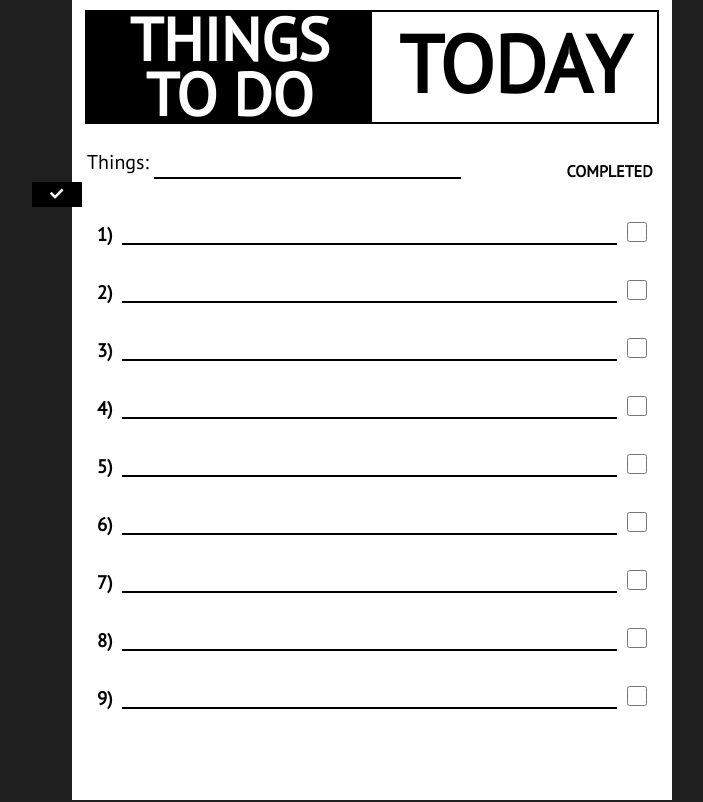
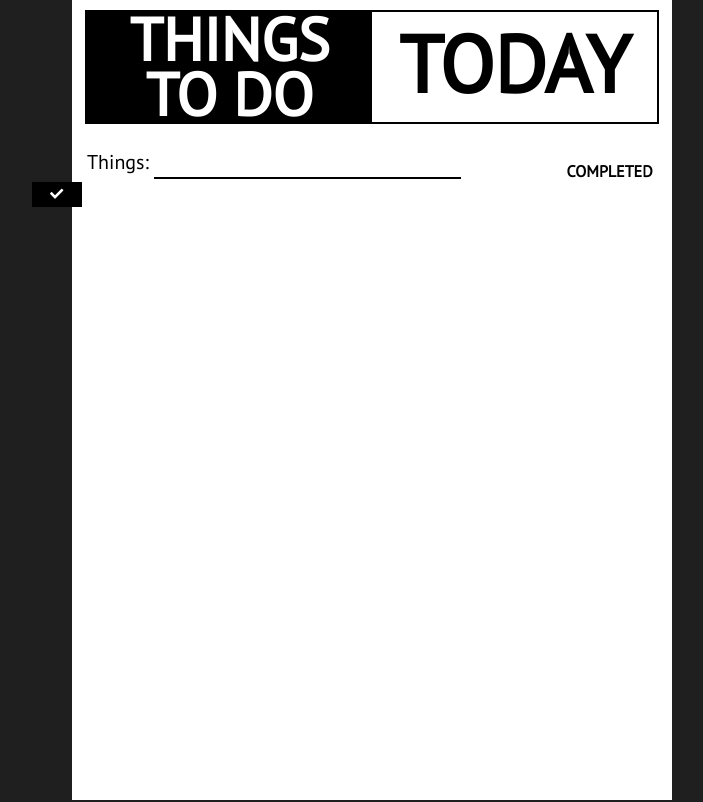
Before and after one commit to eDrieen/TODO, a plain HTML site: page index.html in a window 1280 px wide. Shown: the whole page, without its empty margins (268-971 px from the left). Drawn offline with Linux system fonts and the light colour scheme.

Commit message:
Update index.html

```diff
--- a/index.html
+++ b/index.html
@@ -13,7 +13,7 @@
 
 <body>
 
-    <div class="container">
+   <div class="container">
         <div class="title">
             <div class="element">
                 things to do
@@ -35,51 +35,6 @@
             </div>
         </form>
         <div id="todoList">
-            <div class="todoListElement">
-                <h3 class="todoElementNumber"> 1) </h3>
-                <div class="todoElementText" id="1"></div>
-                <input type="checkbox" class="todoElementCheckbox">
-            </div>
-            <div class="todoListElement">
-                <h3 class="todoElementNumber"> 2) </h3>
-                <div class="todoElementText" id="2"></div>
-                <input type="checkbox" class="todoElementCheckbox">
-            </div>
-            <div class="todoListElement">
-                <h3 class="todoElementNumber"> 3) </h3>
-                <div class="todoElementText" id="3"></div>
-                <input type="checkbox" class="todoElementCheckbox">
-            </div>
-            <div class="todoListElement">
-                <h3 class="todoElementNumber"> 4) </h3>
-                <div class="todoElementText" id="4"></div>
-                <input type="checkbox" class="todoElementCheckbox">
-            </div>
-            <div class="todoListElement">
-                <h3 class="todoElementNumber"> 5) </h3>
-                <div class="todoElementText" id="5"></div>
-                <input type="checkbox" class="todoElementCheckbox">
-            </div>
-            <div class="todoListElement">
-                <h3 class="todoElementNumber"> 6) </h3>
-                <div class="todoElementText" id="6"></div>
-                <input type="checkbox" class="todoElementCheckbox">
-            </div>
-            <div class="todoListElement">
-                <h3 class="todoElementNumber"> 7) </h3>
-                <div class="todoElementText" id="7"></div>
-                <input type="checkbox" class="todoElementCheckbox">
-            </div>
-            <div class="todoListElement">
-                <h3 class="todoElementNumber"> 8) </h3>
-                <div class="todoElementText" id="8"></div>
-                <input type="checkbox" class="todoElementCheckbox">
-            </div>
-            <div class="todoListElement">
-                <h3 class="todoElementNumber"> 9) </h3>
-                <div class="todoElementText" id="9"></div>
-                <input type="checkbox" class="todoElementCheckbox">
-            </div>
 
         </div>
 
```
